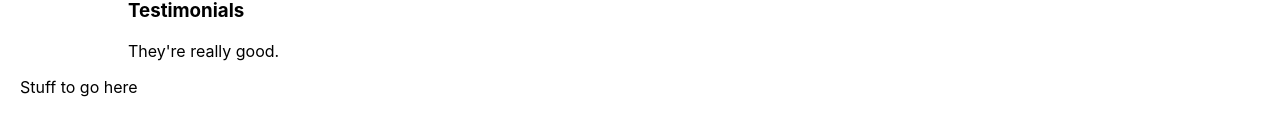
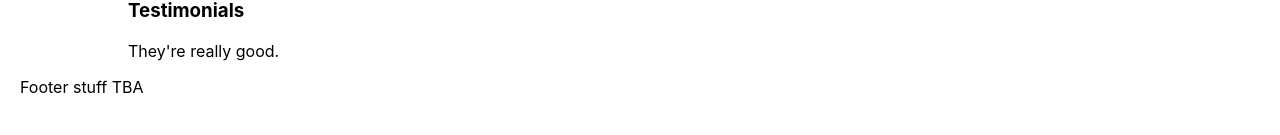
Before and after one commit to darthbob88/little-lemon, a React (Create React App) app: page / in a window 1280 px wide. Shown: the part 445-580 px from the top of the page. Built offline with nearby package versions, Linux system fonts and the light colour scheme.

Commit message:
Changing footer text

```diff
--- a/src/Footer.js
+++ b/src/Footer.js
@@ -1,5 +1,5 @@
 function Footer() {
-    return <footer>Stuff to go here</footer>;
+    return <footer>Footer stuff TBA</footer>;
 }
 
 export default Footer;
```
